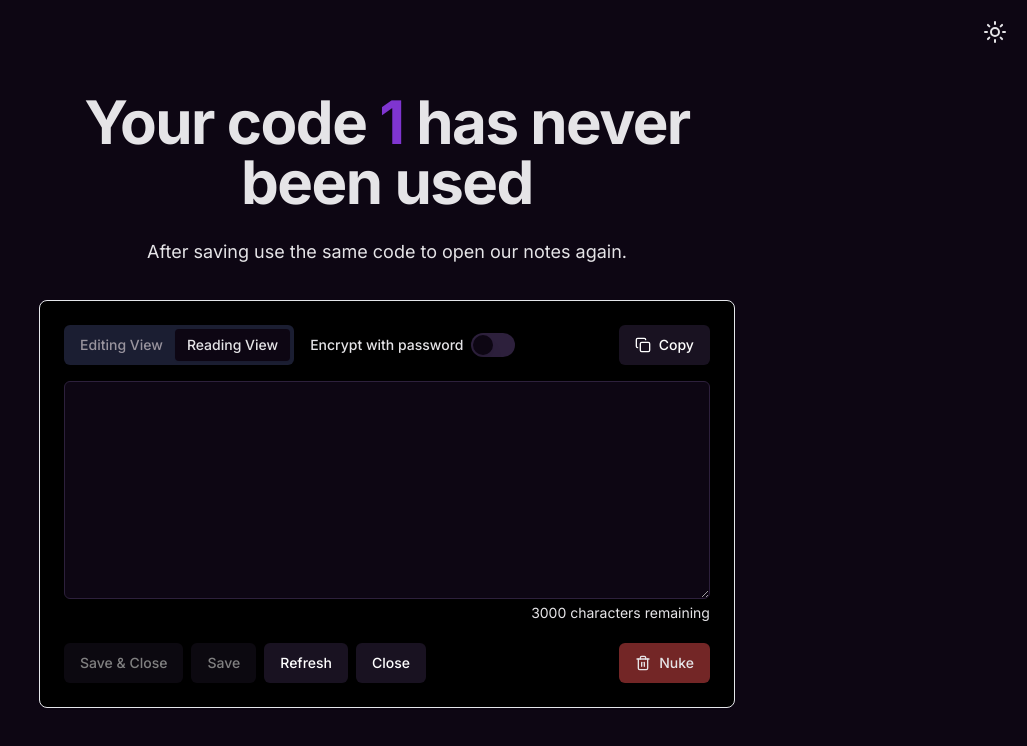
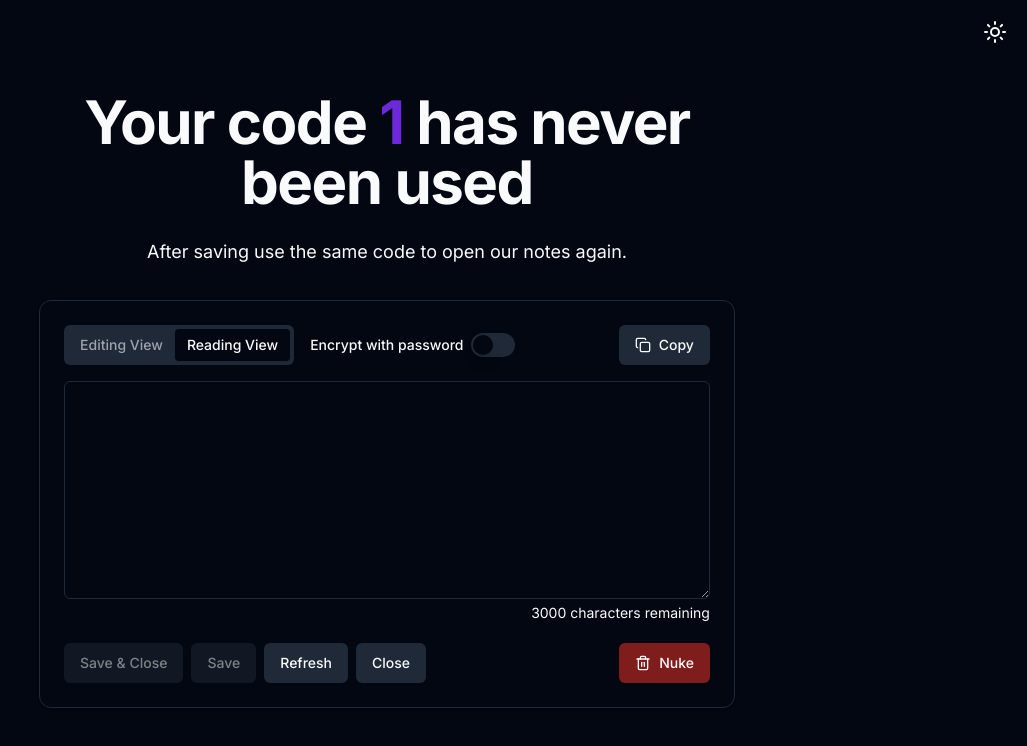
Before and after one commit to agnivon/encrypted-note, a Next.js app: page /note/1 in a window 1280 px wide. Shown: the top 746 px of the page, without its empty margins (253-1280 px from the left). Built offline with nearby package versions, Linux system fonts and the light colour scheme; no server answers; the database is empty; what immer-reducer would draw is missing.

Commit message:
ui: updated shadcn theme

```diff
--- a/src/app/globals.css
+++ b/src/app/globals.css
@@ -5,50 +5,60 @@
 @custom-variant dark (&:is(.dark *));
 
 :root {
-  --background: hsl(269 50% 95%);
-  --foreground: hsl(269 5% 0%);
-  --card: hsl(269 50% 90%);
-  --card-foreground: hsl(269 5% 10%);
-  --popover: hsl(269 50% 95%);
-  --popover-foreground: hsl(269 95% 0%);
-  --primary: hsl(269 62% 51%);
-  --primary-foreground: hsl(0 0% 100%);
-  --secondary: hsl(269 30% 70%);
-  --secondary-foreground: hsl(0 0% 0%);
-  --muted: hsl(231 30% 85%);
-  --muted-foreground: hsl(269 5% 35%);
-  --accent: hsl(231 30% 80%);
-  --accent-foreground: hsl(269 5% 10%);
-  --destructive: hsl(0 50% 30%);
-  --destructive-foreground: hsl(269 5% 90%);
-  --border: hsl(269 30% 50%);
-  --input: hsl(269 30% 18%);
-  --ring: hsl(269 62% 51%);
+  --background: hsl(0 0% 100%);
+  --foreground: hsl(224 71.4% 4.1%);
+  --card: hsl(0 0% 100%);
+  --card-foreground: hsl(224 71.4% 4.1%);
+  --popover: hsl(0 0% 100%);
+  --popover-foreground: hsl(224 71.4% 4.1%);
+  --primary: hsl(262.1 83.3% 57.8%);
+  --primary-foreground: hsl(210 20% 98%);
+  --secondary: hsl(220 14.3% 95.9%);
+  --secondary-foreground: hsl(220.9 39.3% 11%);
+  --muted: hsl(220 14.3% 95.9%);
+  --muted-foreground: hsl(220 8.9% 46.1%);
+  --accent: hsl(220 14.3% 95.9%);
+  --accent-foreground: hsl(220.9 39.3% 11%);
+  --destructive: hsl(0 84.2% 60.2%);
+  --destructive-foreground: hsl(210 20% 98%);
+  --border: hsl(220 13% 91%);
+  --input: hsl(220 13% 91%);
+  --ring: hsl(262.1 83.3% 57.8%);
   --radius: 0.5rem;
+  --chart-1: hsl(12 76% 61%);
+  --chart-2: hsl(173 58% 39%);
+  --chart-3: hsl(197 37% 24%);
+  --chart-4: hsl(43 74% 66%);
+  --chart-5: hsl(27 87% 67%);
 }
 
 .dark {
-  --background: hsl(269 50% 5%);
-  --foreground: hsl(269 5% 90%);
-  --card: hsl(269 50% 0%);
-  --card-foreground: hsl(269 5% 90%);
-  --popover: hsl(269 50% 5%);
-  --popover-foreground: hsl(269 5% 90%);
-  --primary: hsl(269 62% 51%);
-  --primary-foreground: hsl(0 0% 100%);
-  --secondary: hsl(269 30% 10%);
-  --secondary-foreground: hsl(0 0% 100%);
-  --muted: hsl(231 30% 15%);
-  --muted-foreground: hsl(269 5% 60%);
-  --accent: hsl(231 30% 15%);
-  --accent-foreground: hsl(269 5% 90%);
-  --destructive: hsl(0 50% 30%);
-  --destructive-foreground: hsl(269 5% 90%);
-  --border: hsl(269 30% 18%);
-  --input: hsl(269 30% 18%);
-  --ring: hsl(269 62% 51%);
-  --radius: 0.5rem;
+  --background: hsl(224 71.4% 4.1%);
+  --foreground: hsl(210 20% 98%);
+  --card: hsl(224 71.4% 4.1%);
+  --card-foreground: hsl(210 20% 98%);
+  --popover: hsl(224 71.4% 4.1%);
+  --popover-foreground: hsl(210 20% 98%);
+  --primary: hsl(263.4 70% 50.4%);
+  --primary-foreground: hsl(210 20% 98%);
+  --secondary: hsl(215 27.9% 16.9%);
+  --secondary-foreground: hsl(210 20% 98%);
+  --muted: hsl(215 27.9% 16.9%);
+  --muted-foreground: hsl(217.9 10.6% 64.9%);
+  --accent: hsl(215 27.9% 16.9%);
+  --accent-foreground: hsl(210 20% 98%);
+  --destructive: hsl(0 62.8% 30.6%);
+  --destructive-foreground: hsl(210 20% 98%);
+  --border: hsl(215 27.9% 16.9%);
+  --input: hsl(215 27.9% 16.9%);
+  --ring: hsl(263.4 70% 50.4%);
+  --chart-1: hsl(220 70% 50%);
+  --chart-2: hsl(160 60% 45%);
+  --chart-3: hsl(30 80% 55%);
+  --chart-4: hsl(280 65% 60%);
+  --chart-5: hsl(340 75% 55%);
 }
+
 
 
 @layer base {
@@ -142,13 +152,13 @@
 */
 @layer base {
 
-  *,
+  /* *,
   ::after,
   ::before,
   ::backdrop,
   ::file-selector-button {
     border-color: var(--color-gray-200, currentColor);
-  }
+  } */
 
   button {
     @apply cursor-pointer
--- a/src/components/ui/card.tsx
+++ b/src/components/ui/card.tsx
@@ -2,78 +2,67 @@ import * as React from "react"
 
 import { cn } from "@/utils"
 
-const Card = React.forwardRef<
-  HTMLDivElement,
-  React.HTMLAttributes<HTMLDivElement>
->(({ className, ...props }, ref) => (
+function Card({ className, ...props }: React.ComponentProps<"div">) {
+  return (
     <div
-    ref={ref}
+      data-slot="card"
       className={cn(
-      "rounded-lg border bg-card text-card-foreground shadow-xs",
+        "bg-card text-card-foreground flex flex-col gap-6 rounded-xl border py-6 shadow-sm",
         className
       )}
       {...props}
     />
-))
-Card.displayName = "Card"
+  )
+}
 
-const CardHeader = React.forwardRef<
-  HTMLDivElement,
-  React.HTMLAttributes<HTMLDivElement>
->(({ className, ...props }, ref) => (
+function CardHeader({ className, ...props }: React.ComponentProps<"div">) {
+  return (
     <div
-    ref={ref}
-    className={cn("flex flex-col space-y-1.5 p-6", className)}
+      data-slot="card-header"
+      className={cn("flex flex-col gap-1.5 px-6", className)}
       {...props}
     />
-))
-CardHeader.displayName = "CardHeader"
+  )
+}
 
-const CardTitle = React.forwardRef<
-  HTMLParagraphElement,
-  React.HTMLAttributes<HTMLHeadingElement>
->(({ className, ...props }, ref) => (
-  <h3
-    ref={ref}
-    className={cn(
-      "text-2xl font-semibold leading-none tracking-tight",
-      className
-    )}
+function CardTitle({ className, ...props }: React.ComponentProps<"div">) {
+  return (
+    <div
+      data-slot="card-title"
+      className={cn("leading-none font-semibold", className)}
       {...props}
     />
-))
-CardTitle.displayName = "CardTitle"
+  )
+}
 
-const CardDescription = React.forwardRef<
-  HTMLParagraphElement,
-  React.HTMLAttributes<HTMLParagraphElement>
->(({ className, ...props }, ref) => (
-  <p
-    ref={ref}
-    className={cn("text-sm text-muted-foreground", className)}
+function CardDescription({ className, ...props }: React.ComponentProps<"div">) {
+  return (
+    <div
+      data-slot="card-description"
+      className={cn("text-muted-foreground text-sm", className)}
       {...props}
     />
-))
-CardDescription.displayName = "CardDescription"
+  )
+}
 
-const CardContent = React.forwardRef<
-  HTMLDivElement,
-  React.HTMLAttributes<HTMLDivElement>
->(({ className, ...props }, ref) => (
-  <div ref={ref} className={cn("p-6 pt-0", className)} {...props} />
-))
-CardContent.displayName = "CardContent"
-
-const CardFooter = React.forwardRef<
-  HTMLDivElement,
-  React.HTMLAttributes<HTMLDivElement>
->(({ className, ...props }, ref) => (
+function CardContent({ className, ...props }: React.ComponentProps<"div">) {
+  return (
     <div
-    ref={ref}
-    className={cn("flex items-center p-6 pt-0", className)}
+      data-slot="card-content"
+      className={cn("px-6", className)}
       {...props}
     />
-))
-CardFooter.displayName = "CardFooter"
+  )
+}
+
+function CardFooter({ className, ...props }: React.ComponentProps<"div">) {
+  return (
+    <div
+      data-slot="card-footer"
+      className={cn("flex items-center px-6", className)}
+      {...props}
+    />
+  )
+}
 
 export { Card, CardHeader, CardFooter, CardTitle, CardDescription, CardContent }
```
Lines whose indentation alone changed are shown as unchanged.
